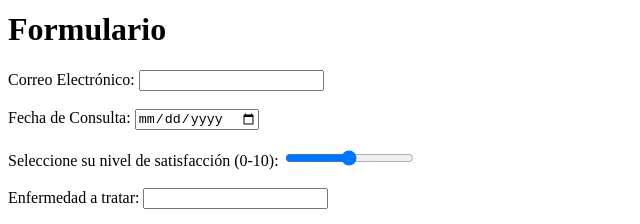
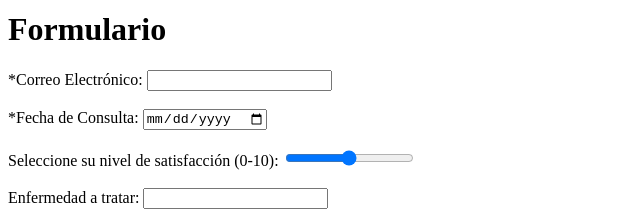
Before and after one commit to albavy/MEDLINE, a plain HTML site: page formulariosatisfaccion.html in a window 1280 px wide. Shown: the part 435-659 px from the top of the page, 0-640 px from the left. Drawn offline with Linux system fonts and the light colour scheme.

Commit message:
Update formulariosatisfaccion.html

```diff
--- a/formulariosatisfaccion.html
+++ b/formulariosatisfaccion.html
@@ -15,12 +15,12 @@
 
     <h1>Formulario</h1>
     <form action="respuestaformulario.html" method="GET">
-        <label for="email">Correo Electrónico:</label>
-        <input type="email" id="email" name="*email" required>
+        <label for="email">*Correo Electrónico:</label>
+        <input type="email" id="email" name="email" required>
         <br><br>
 
-        <label for="fecha">Fecha de Consulta:</label>
-        <input type="date" id="fecha" name="*fecha" required>
+        <label for="fecha">*Fecha de Consulta:</label>
+        <input type="date" id="fecha" name="fecha" required>
         <br><br>
 
 
```
